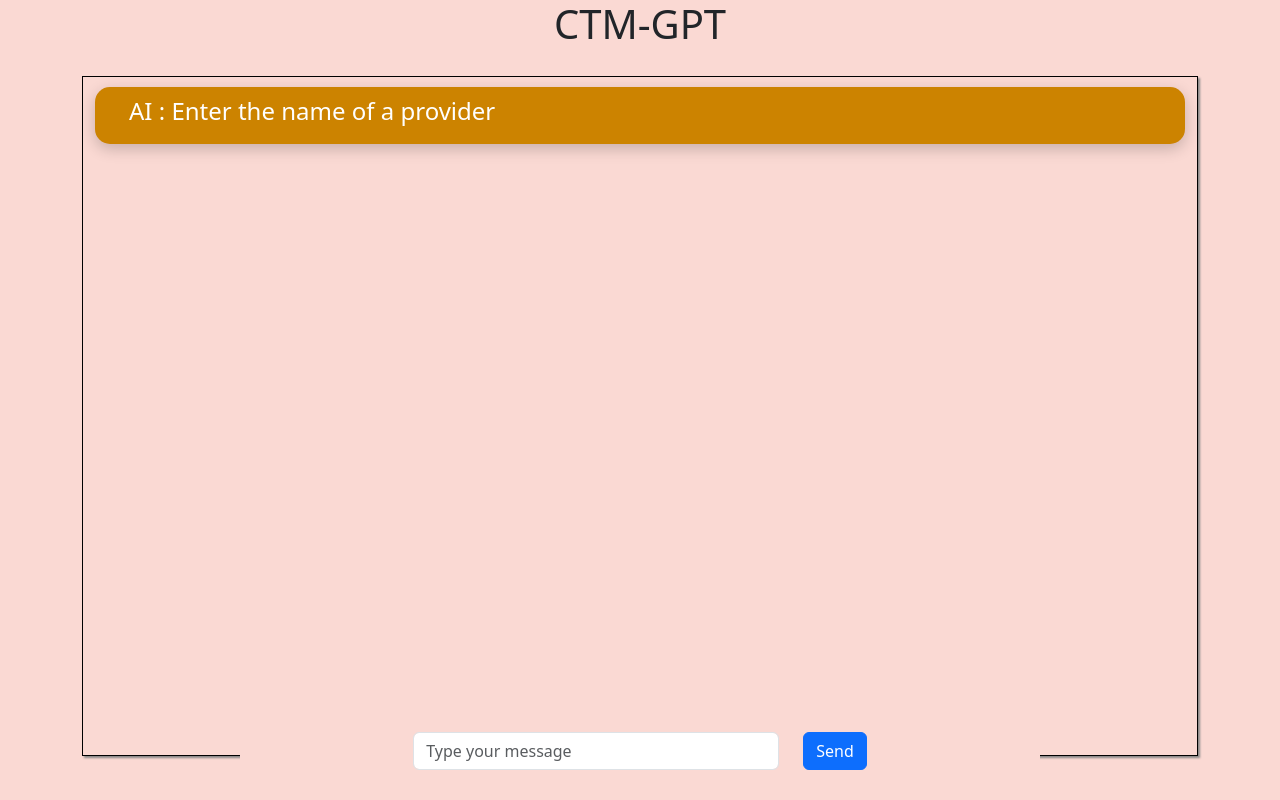
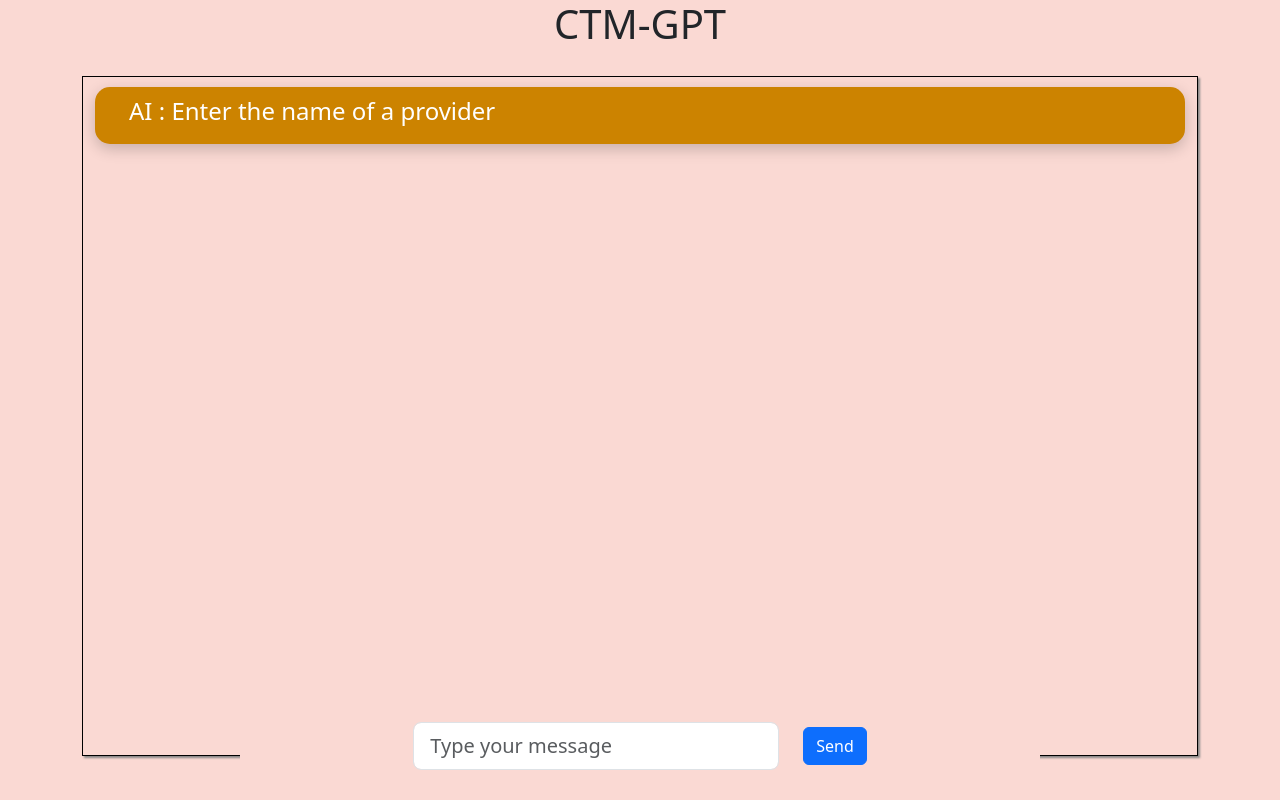
Before and after one commit to PravinPrabhakaran/MeerChat, a React (Create React App) app: page / in a window 1280 px wide. Built offline with nearby package versions, Linux system fonts and the light colour scheme; the HTML template or start-up script is replaced by a standard one.

Commit message:
changed css a bit

```diff
--- a/src/App.js
+++ b/src/App.js
@@ -20,6 +20,7 @@ function App() {
       gptResponse()
       setRespond(false)
     }
+    // eslint-disable-next-line
   }, [respond])
 
   var updateSectionContext = (index) => {
@@ -141,7 +142,7 @@ function App() {
     <Row className="input-row">
       <Col></Col>
       <Col xs={6}>
-        <Form.Control name="prompt" type="text" placeholder="Type your message" autoComplete="off"
+        <Form.Control className="form-control-lg" name="prompt" type="text" placeholder="Type your message" autoComplete="off"
         onKeyPress={(e) => {
           if (e.key === 'Enter') {
           e.preventDefault();
```
